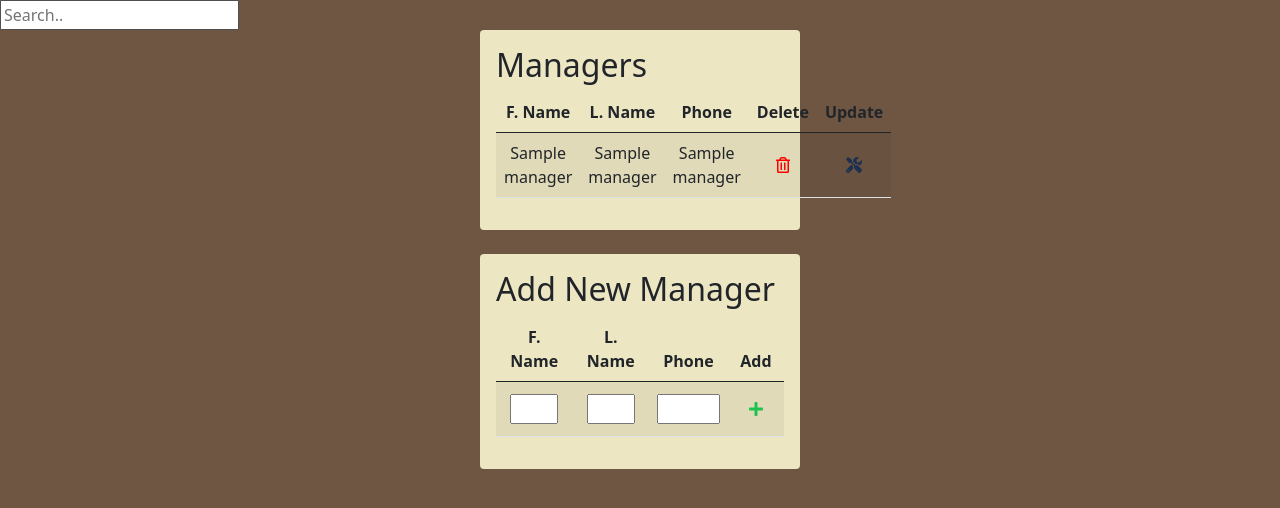
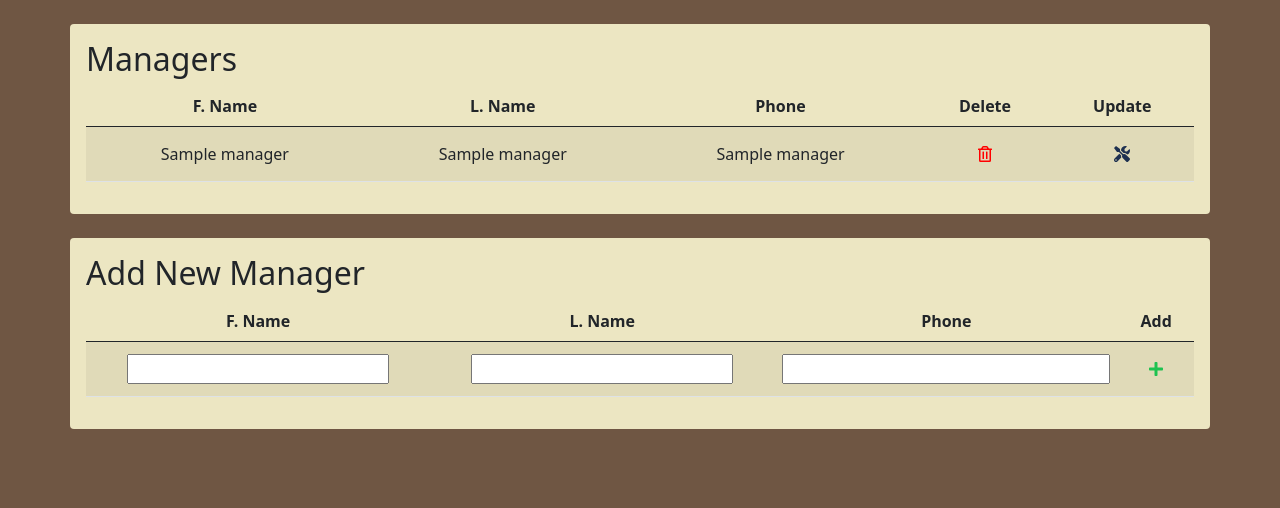
Before and after one commit to Summer23-CSCE-310-Database-Systems/github-setup-recordrecords, a Flask app: page /admin-mana in a window 1280 px wide. Shown: the top 508 px of the page. Run offline with Flask 3, Linux system fonts and the light colour scheme; a database or web service that is not in the repository returns one stand-in record (values such as "Sample title"); some libraries are stand-ins or nearby versions.

Commit message:
Minimal graphics update

```diff
--- a/templates/admin-cust.html
+++ b/templates/admin-cust.html
@@ -35,8 +35,8 @@
                     <th style="text-align: center;">F. Name</th>
                     <th style="text-align: center;">L. Name</th>
                     <th style="text-align: center;">Phone</th>
-                    <th>Delete</th>
-                    <th>Update</th>
+                    <th style="text-align: center;">Delete</th>
+                    <th style="text-align: center;">Update</th>
                 </tr>
             </thead>
             {% for item in data %}
--- a/templates/admin-manager.html
+++ b/templates/admin-manager.html
@@ -16,10 +16,8 @@
 <script defer src="https://cdnjs.cloudflare.com/ajax/libs/font-awesome/5.15.2/js/all.min.js"></script>
 
 <body class="" style="background-color: #6F5643">
-    <div>
-        <input type="text" id="myInput" onkeyup="myFunction()" placeholder="Search..">
-    </div>
-    <div class="container rounded flex-column p-3 w-25 h-100" style="background-color: #ECE6C2">
+    <br>
+    <div class="container rounded flex-column p-3 h-100" style="background-color: #ECE6C2">
         <h2>Managers</h2>
 
         <form action="/admin-mana/update" method="post" id="upd-form"></form>
@@ -30,8 +28,8 @@
                     <th style="text-align: center;">F. Name</th>
                     <th style="text-align: center;">L. Name</th>
                     <th style="text-align: center;">Phone</th>
-                    <th>Delete</th>
-                    <th>Update</th>
+                    <th style="text-align: center;">Delete</th>
+                    <th style="text-align: center;">Update</th>
                 </tr>
             </thead>
             {% for item in data %}
@@ -52,7 +50,7 @@
 
     <br>
 
-    <div class="container rounded flex-column p-3 w-25 h-100" style="background-color: #ECE6C2">
+    <div class="container rounded flex-column p-3 h-100" style="background-color: #ECE6C2">
         <h2>Add New Manager</h2>
         <form action="/admin-mana/create" method="post" id="cre-form"></form>
         <table id="myTable" class="table table-striped">
```
